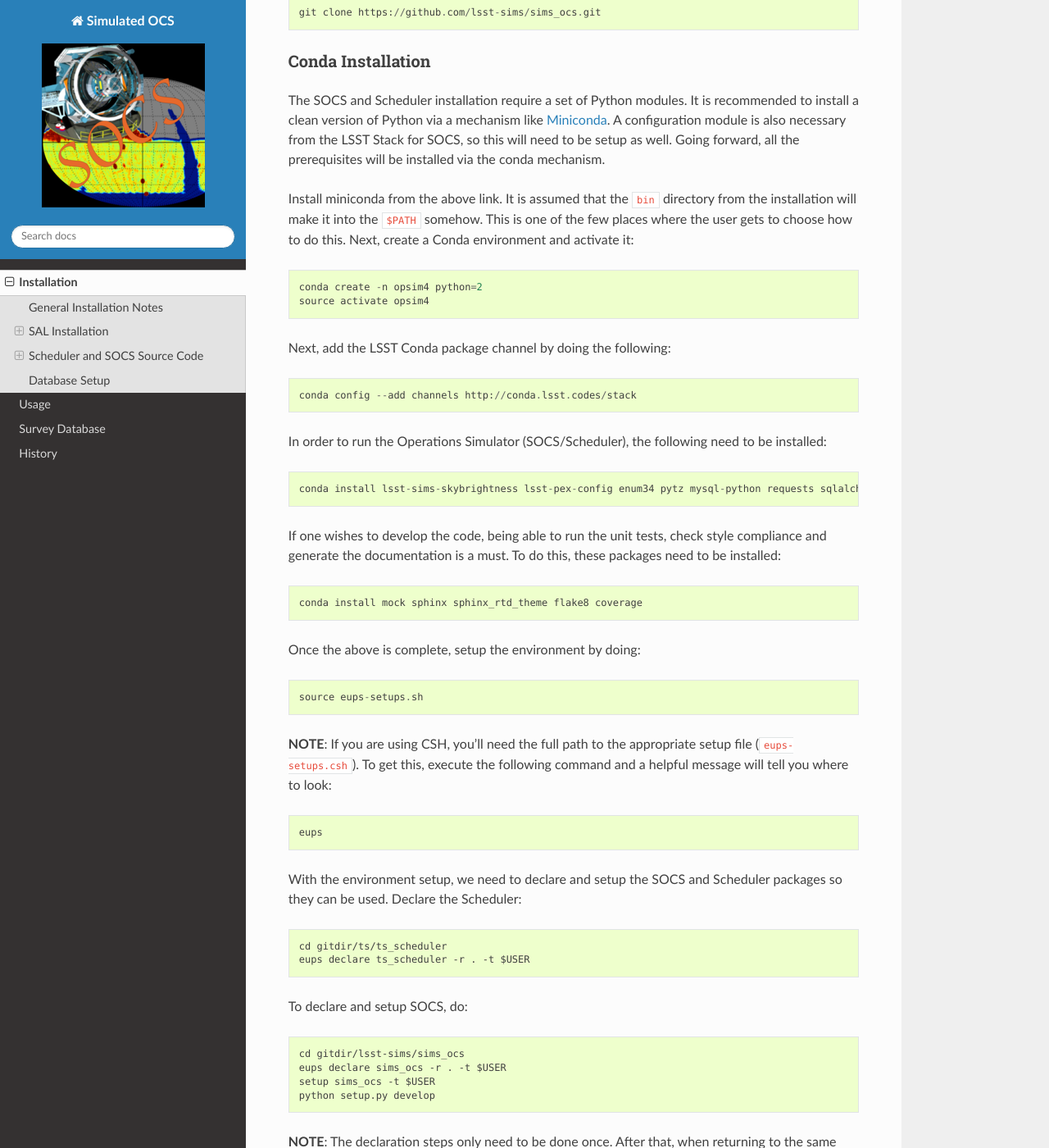
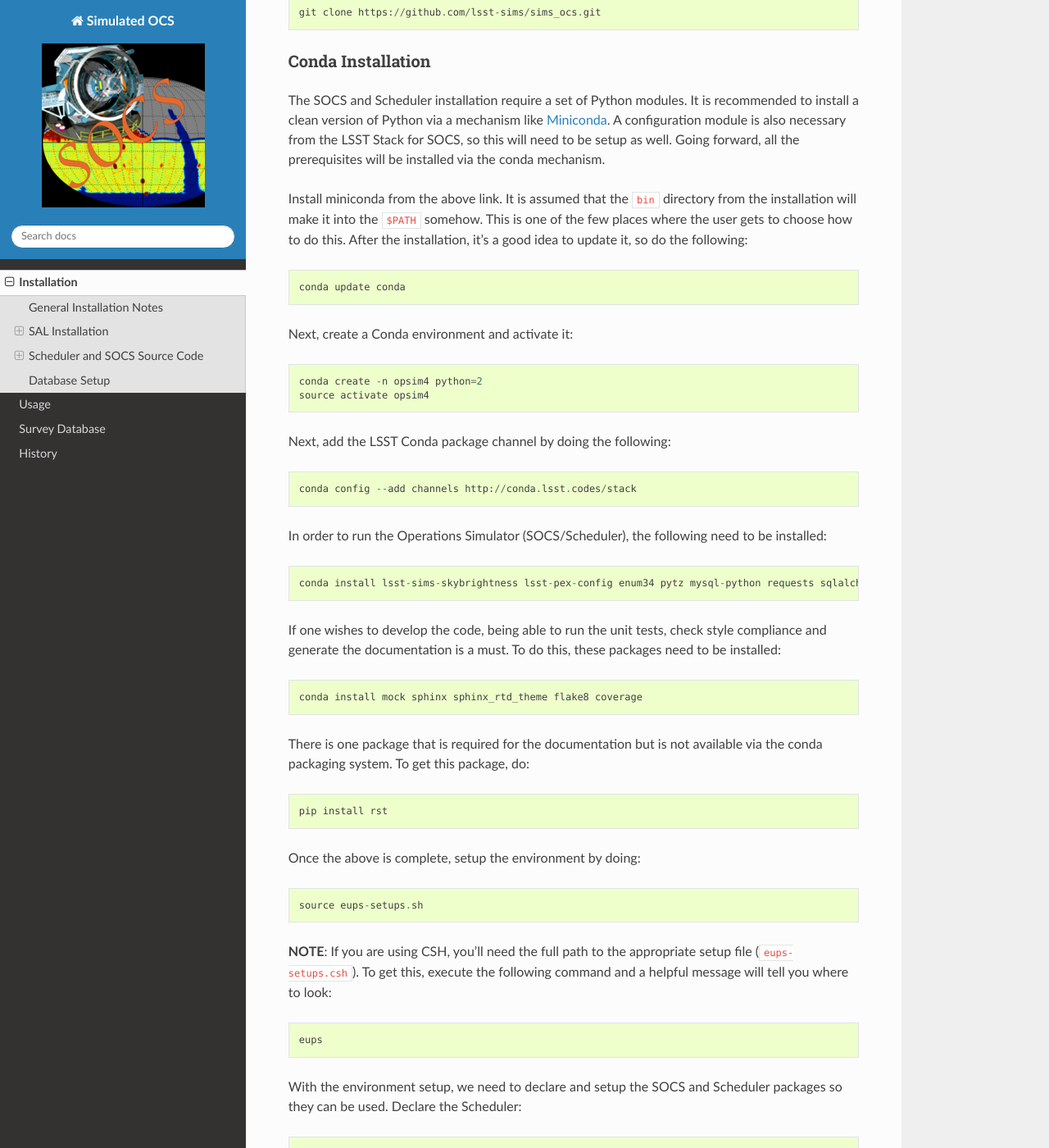
Before and after one commit to lsst-sims/sims_ocs, a Sphinx documentation site: the page built from docs/installation.rst, in a window 1280 px wide and 1400 px high, scrolled down 1877 px. Shown: the whole window at 82% size. Built offline with Sphinx 7.4.7 and the Read the Docs theme 2.0.0, drawn with Linux system fonts in a browser that asks for light colours; the version number could not be read and is left out.

Commit message:
Adding installation docs omissions.

```diff
--- a/docs/installation.rst
+++ b/docs/installation.rst
@@ -67,7 +67,11 @@ Conda Installation
 The SOCS and Scheduler installation require a set of Python modules. It is recommended to install a clean version of Python via a mechanism like
 `Miniconda <http://conda.pydata.org/miniconda.html>`_. A configuration module is also necessary from the LSST Stack for SOCS, so this will need to be setup as well. Going forward, all the prerequisites will be installed via the conda mechanism.
 
-Install miniconda from the above link. It is assumed that the ``bin`` directory from the installation will make it into the ``$PATH`` somehow. This is one of the few places where the user gets to choose how to do this. Next, create a Conda environment and activate it::
+Install miniconda from the above link. It is assumed that the ``bin`` directory from the installation will make it into the ``$PATH`` somehow. This is one of the few places where the user gets to choose how to do this. After the installation, it's a good idea to update it, so do the following::
+
+	conda update conda
+
+Next, create a Conda environment and activate it::
 
 	conda create -n opsim4 python=2
 	source activate opsim4
@@ -83,6 +87,10 @@ In order to run the Operations Simulator (SOCS/Scheduler), the following need to
 If one wishes to develop the code, being able to run the unit tests, check style compliance and generate the documentation is a must. To do this, these packages need to be installed::
 
 	conda install mock sphinx sphinx_rtd_theme flake8 coverage
+
+There is one package that is required for the documentation but is not available via the conda packaging system. To get this package, do::
+
+	pip install rst
 
 Once the above is complete, setup the environment by doing::
 
```
